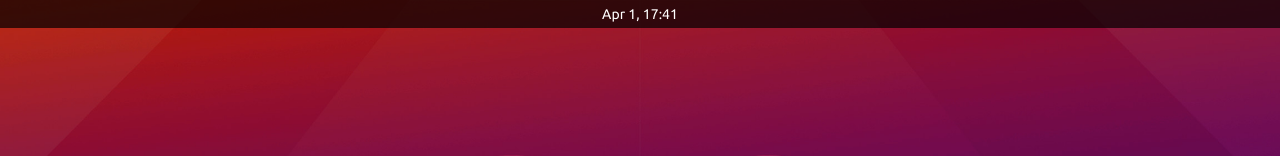
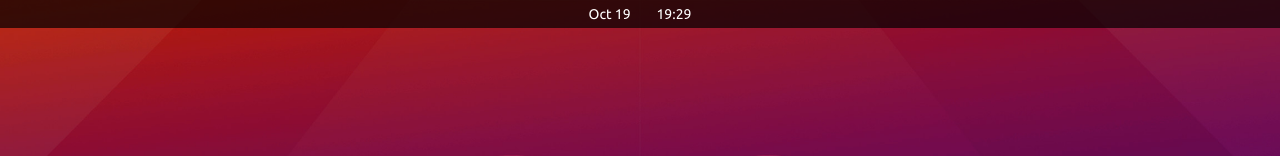
Before and after one commit to I0ANA24/Ubuntu-ASII-Project, a Next.js app: page / in a window 1280 px wide. Shown: the top 156 px of the page. Built offline with nearby package versions, Linux system fonts and the light colour scheme.

Commit message:
Refactor TopBar and BottomBar components; update import paths and add dynamic time display

```diff
--- a/app/layout.js
+++ b/app/layout.js
@@ -1,7 +1,7 @@
 import { Ubuntu } from "next/font/google";
 import "./globals.css";
-import TopBar from "@/components/TopBar";
-import BottomBar from "@/components/bottom bar/BottomBar";
+import TopBar from "@/components/topBar/TopBar";
+import BottomBar from "@/components/bottomBar/BottomBar";
 
 const ubuntu = Ubuntu({
   variable: "--font-ubuntu",
--- a/components/TopBar.js
+++ /dev/null
@@ -1,11 +0,0 @@
-import React from 'react'
-
-const TopBar = () => {
-  return (
-    <header className="w-full h-7 bg-black/70 text-white text-sm flex items-center justify-center absolute top-0 left-0">
-      Apr 1, 17:41
-    </header>
-  )
-}
-
-export default TopBar
--- /dev/null
+++ b/components/topBar/TopBar.js
@@ -0,0 +1,30 @@
+"use client";
+
+import React, { useState, useEffect } from 'react'
+
+const TopBar = () => {
+  const [currentTime, setCurrentTime] = useState(new Date())
+
+  useEffect(() => {
+    const interval = setInterval(() => {
+      setCurrentTime(new Date())
+    }, 1000)
+
+    return () => clearInterval(interval)
+  }, [])
+
+  const month = currentTime.toLocaleString('en-US', { month: 'short' })
+  const day = currentTime.getDate()
+  const hour = currentTime.getHours().toString().padStart(2, '0')
+  const minute = currentTime.getMinutes().toString().padStart(2, '0')
+
+  const formattedTime = `${month} ${day}        ${hour}:${minute}`
+
+  return (
+    <header className="w-full h-7 bg-black/70 text-white text-sm flex items-center justify-center absolute top-0 left-0 whitespace-pre">
+      {formattedTime}
+    </header>
+  )
+}
+
+export default TopBar
```
Also changed, not shown: components/bottomBar/BottomBar.js (renamed from components/bottom bar/BottomBar.js), components/bottomBar/Icon.js (renamed from components/bottom bar/Icon.js).
